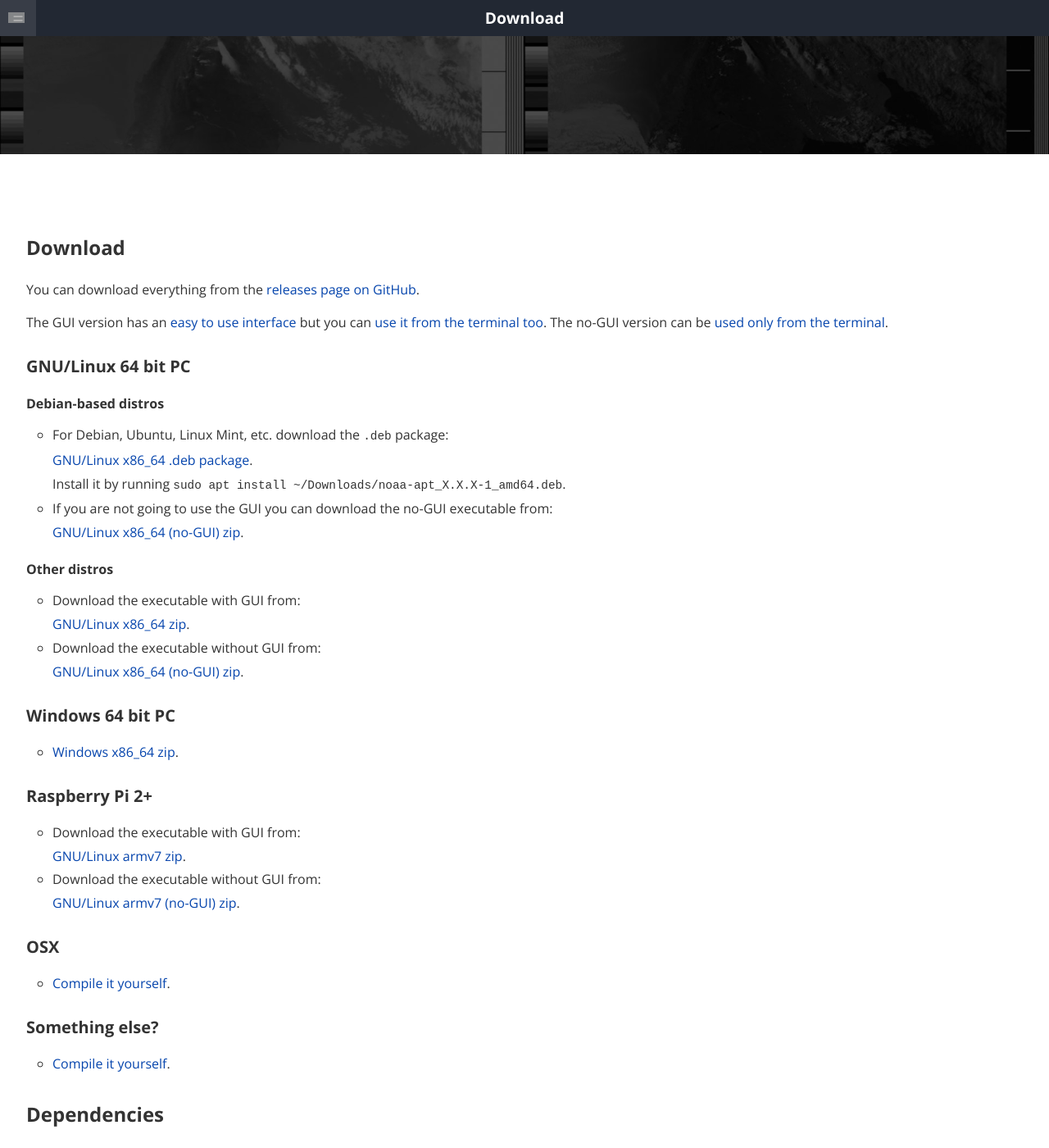
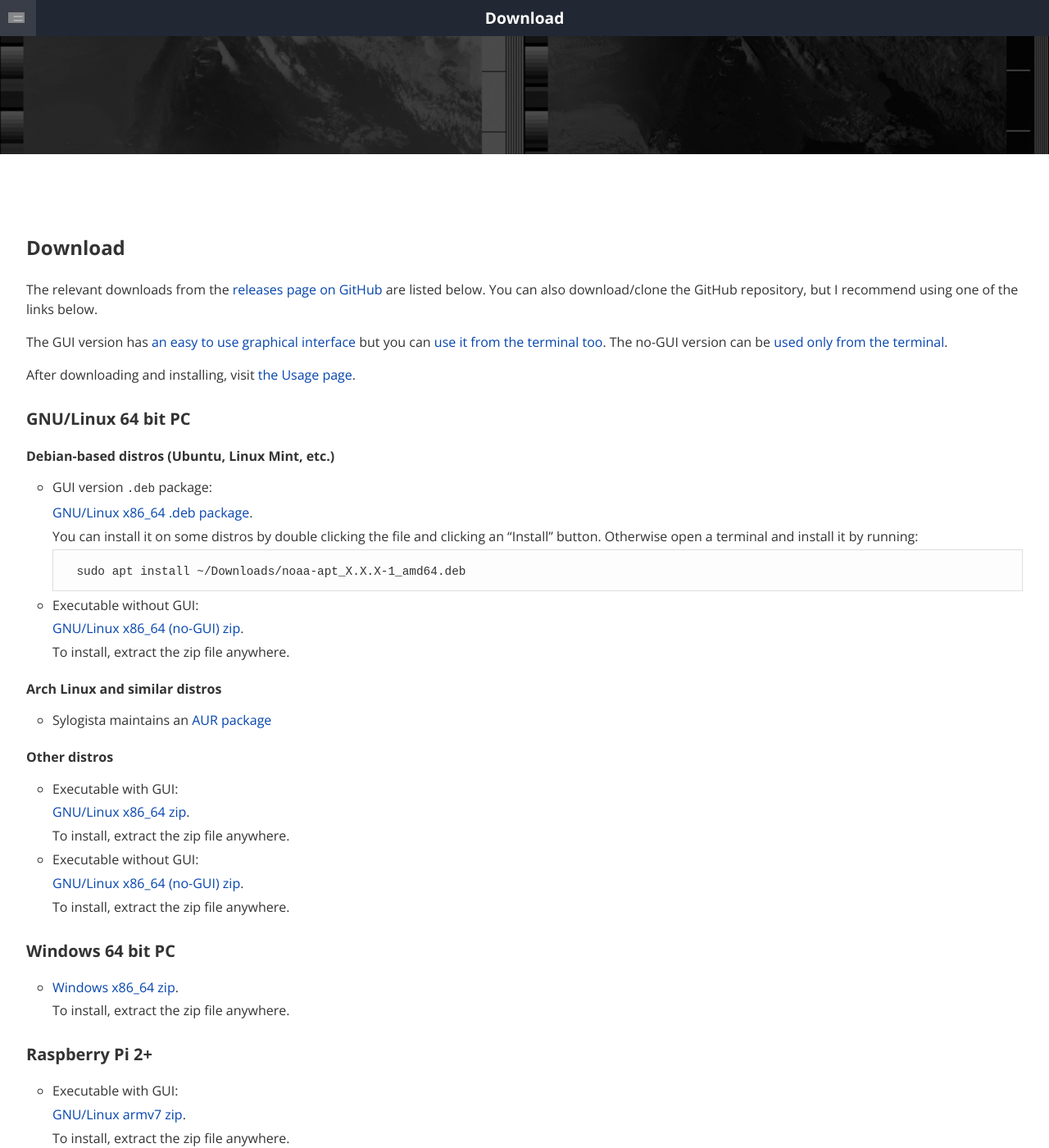
Before and after one commit to martinber/noaa-apt, a Jekyll site: the page built from docs/download.md, in a window 1280 px wide and 1400 px high. Shown: the whole window at 82% size. Built offline with Jekyll 4.4.1, drawn with Linux system fonts in a browser that asks for light colours; some of the changed text lies outside the part shown.

Commit message:
Documentation about download, installation and usage

````diff
--- a/docs/download.md
+++ b/docs/download.md
@@ -5,50 +5,75 @@ layout: main
 
 ## Download
 
-You can download everything from the
-[releases page on GitHub](https://github.com/martinber/noaa-apt/releases).
+The relevant downloads from the
+[releases page on GitHub](https://github.com/martinber/noaa-apt/releases) are
+listed below. You can also download/clone the GitHub repository, but I recommend
+using one of the links below.
 
-The GUI version has an [easy to use interface](./usage.html#gui) but you can
-[use it from the terminal too](./usage.html#terminal). The no-GUI version can be
-[used only from the terminal](./usage.html#terminal).
+The GUI version has [an easy to use graphical interface](./usage.html#gui) but
+you can [use it from the terminal too](./usage.html#terminal). The no-GUI
+version can be [used only from the terminal](./usage.html#terminal).
+
+After downloading and installing, visit [the Usage page](./usage.html).
 
 ### GNU/Linux 64 bit PC
 
-#### Debian-based distros
+#### Debian-based distros (Ubuntu, Linux Mint, etc.)
 
-- For Debian, Ubuntu, Linux Mint, etc. download the `.deb` package:
+- GUI version `.deb` package:
 
     [GNU/Linux x86_64 .deb package][amd64_deb].
 
-    Install it by running `sudo apt install ~/Downloads/noaa-apt_X.X.X-1_amd64.deb`.
+    You can install it on some distros by double clicking the file and clicking
+    an "Install" button. Otherwise open a terminal and install it by running:
 
-- If you are not going to use the GUI you can download the no-GUI executable from:
+    ```
+    sudo apt install ~/Downloads/noaa-apt_X.X.X-1_amd64.deb
+    ```
+
+- Executable without GUI:
 
     [GNU/Linux x86_64 (no-GUI) zip][x86_64_linux_gnu_nogui_zip].
 
+    To install, extract the zip file anywhere.
+
+#### Arch Linux and similar distros
+
+- Sylogista maintains an [AUR package](https://aur.archlinux.org/packages/noaa-apt/)
+
 #### Other distros
 
-- Download the executable with GUI from:
+- Executable with GUI:
 
     [GNU/Linux x86_64 zip][x86_64_linux_gnu_zip].
 
-- Download the executable without GUI from:
+    To install, extract the zip file anywhere.
+
+- Executable without GUI:
 
     [GNU/Linux x86_64 (no-GUI) zip][x86_64_linux_gnu_nogui_zip].
+
+    To install, extract the zip file anywhere.
 
 ### Windows 64 bit PC
 
 - [Windows x86_64 zip][x86_64_windows_gnu_zip].
 
+    To install, extract the zip file anywhere.
+
 ### Raspberry Pi 2+
 
-- Download the executable with GUI from:
+- Executable with GUI:
 
     [GNU/Linux armv7 zip][armv7_linux_gnueabihf_zip].
 
-- Download the executable without GUI from:
+    To install, extract the zip file anywhere.
+
+- Executable without GUI:
 
     [GNU/Linux armv7 (no-GUI) zip][armv7_linux_gnueabihf_nogui_zip].
+
+    To install, extract the zip file anywhere.
 
 ### OSX
 
````
Also changed, not shown: docs/development.md (+4 -0 lines), docs/usage.md (+52 -12 lines), 1 other file.
